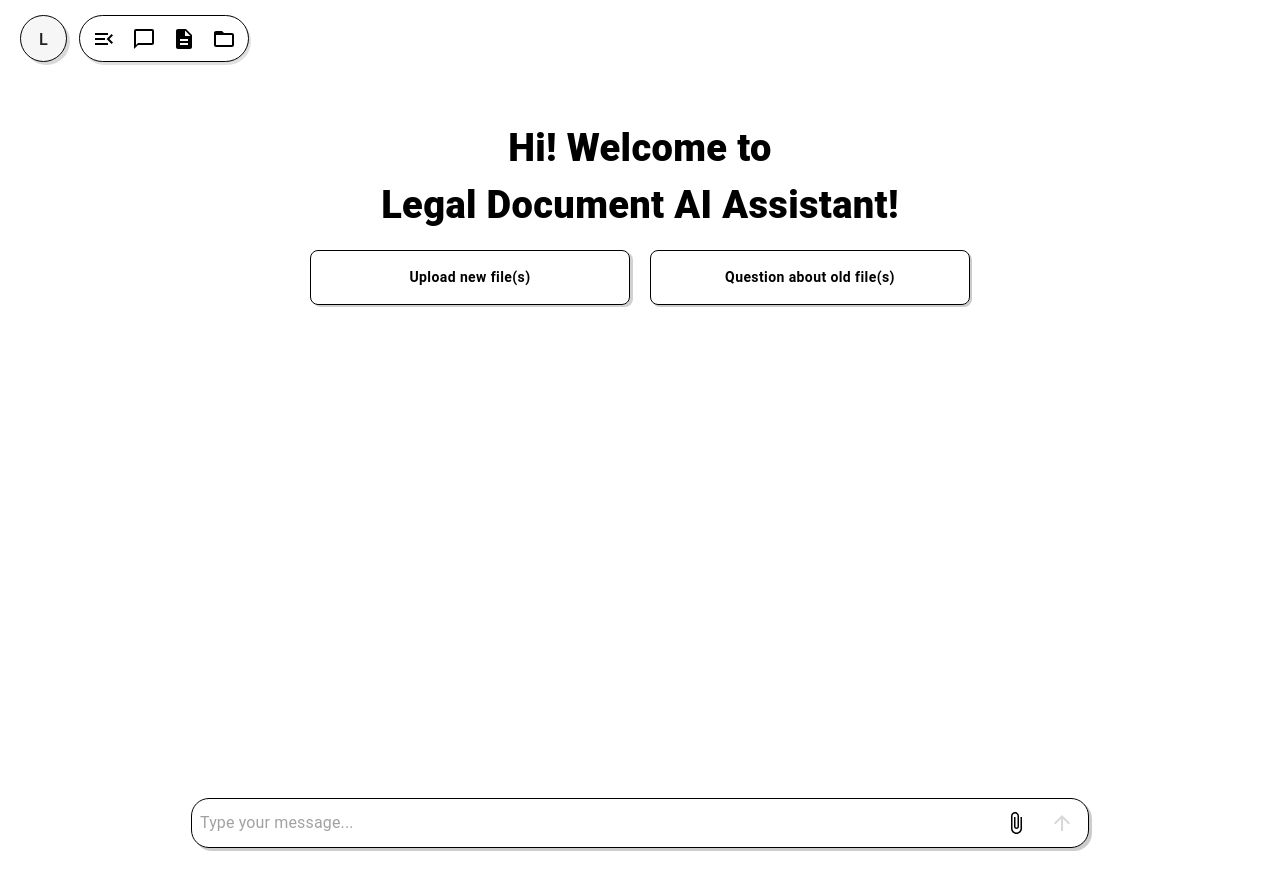
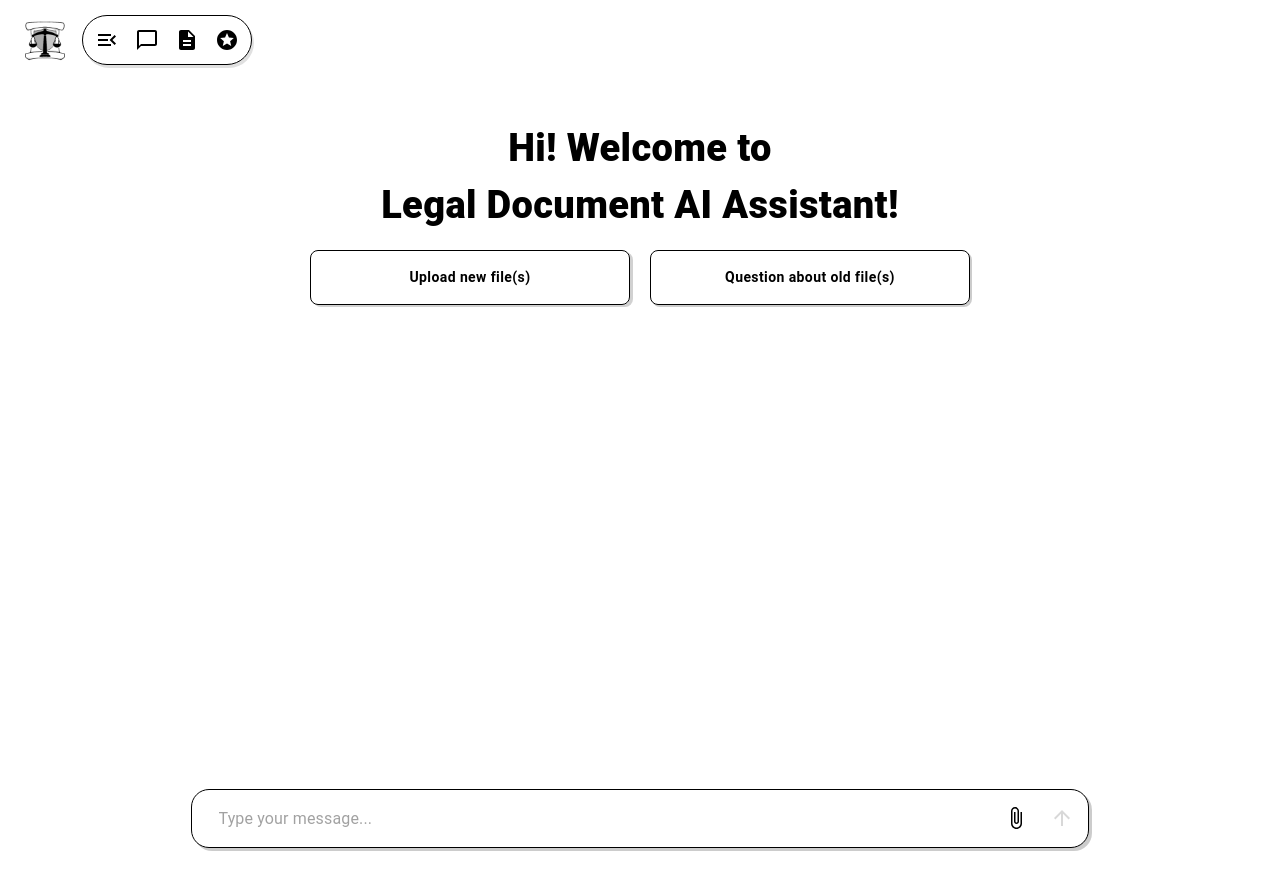
Before and after one commit to ckrzysp/Document-Assistant, a React (Create React App) app in the folder frontend/: page /chat/1 in a window 1280 px wide. Built offline with nearby package versions, Linux system fonts and the light colour scheme.

Commit message:
Add logo to the chat page
additional adjustment:
- add margin before textfield
- change the icon for the document and dashboard in the tool bar section of the header

```diff
--- a/frontend/src/pages/chat/ChatHeader.js
+++ b/frontend/src/pages/chat/ChatHeader.js
@@ -4,35 +4,28 @@ import {
   MenuOpen,
   ChatBubbleOutline,
   Description,
-  FolderOpen
+  Stars
 } from '@mui/icons-material';
 
 const NAV_ICONS = [
   { Icon: MenuOpen, action: 'toggleSidebar' },
   { Icon: ChatBubbleOutline, action: 'newChat' },
-  { Icon: Description, path: '/dashboard' },
-  { Icon: FolderOpen, path: '/documents' }
+  { Icon: Description, path: '/documents' },
+  { Icon: Stars, path: '/dashboard' }
 ];
 
 export default function ChatHeader({ handleNewChat, onToggleSidebar }) {
   return (
     <Box sx={{ position: 'fixed', top: 15, left: 20, display: 'flex', gap: 1.5 }}>
-      <Paper
+      <Box
+        component="img"
+        src="/LDAALogo.png"
+        alt="Legal Document AI Assistant Logo"
         sx={{
-          borderRadius: '50%',
-          width: 45,
-          height: 45,
-          border: '1px solid #000',
-          display: 'flex',
-          alignItems: 'center',
-          justifyContent: 'center',
-          fontWeight: 600,
-          bgcolor: '#f6f6f6',
-          boxShadow: '3px 3px 0 rgba(0,0,0,0.15)'
+        height: 50,
+        width: 'auto',
         }}
-      >
-        L
-      </Paper>
+      />
 
       <Paper
         sx={{
--- a/frontend/src/pages/chat/ChatInput.js
+++ b/frontend/src/pages/chat/ChatInput.js
@@ -22,6 +22,7 @@ export default function ChatInput({ input, setInput, sendMsg, canChat }) {
     >
       <TextField
         fullWidth
+        multiline
         variant='standard'
         placeholder='Type your message...'
         value={input}
@@ -29,6 +30,9 @@ export default function ChatInput({ input, setInput, sendMsg, canChat }) {
         onKeyDown={handleKeyPress}
         InputProps={{
           disableUnderline: true,
+          startAdornment: (
+            <InputAdornment position="start" sx={{ width: '12px' }} />
+          ),
           endAdornment: (
             <InputAdornment position='end'>
               {/* needs backend */}
--- a/frontend/src/pages/chat/ChatSidebar.js
+++ b/frontend/src/pages/chat/ChatSidebar.js
@@ -16,7 +16,7 @@ import {
   Search,
   MoreHoriz,
   MenuOpen,
-  OpenInNew
+  LogoutRounded
 } from '@mui/icons-material';
 
 export default function ChatSidebar({
@@ -232,7 +232,7 @@ export default function ChatSidebar({
           </Box>
           {/* needs backend. user settings/logout */}
           <IconButton sx={{ color: '#000' }}>
-            <OpenInNew />
+            <LogoutRounded />
           </IconButton>
         </Box>
       </Box>
```
